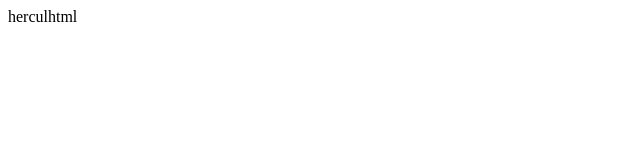
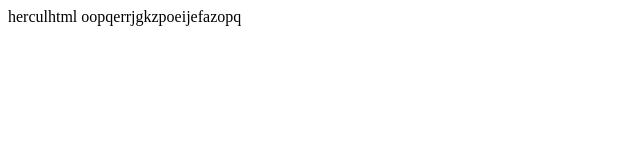
Before and after one commit to herculeherberichs/tests-github, a plain HTML site: page indexhercul.html in a window 1280 px wide. Shown: the whole page, without its empty margins (0-640 px from the left). Drawn offline with Linux system fonts and the light colour scheme.

Commit message:
lalahercul2

```diff
--- a/indexhercul.html
+++ b/indexhercul.html
@@ -6,6 +6,6 @@
     <title>Document</title>
   </head>
   <body>
-    herculhtml
+    herculhtml oopqerrjgkzpoeijefazopq
   </body>
 </html>
```
